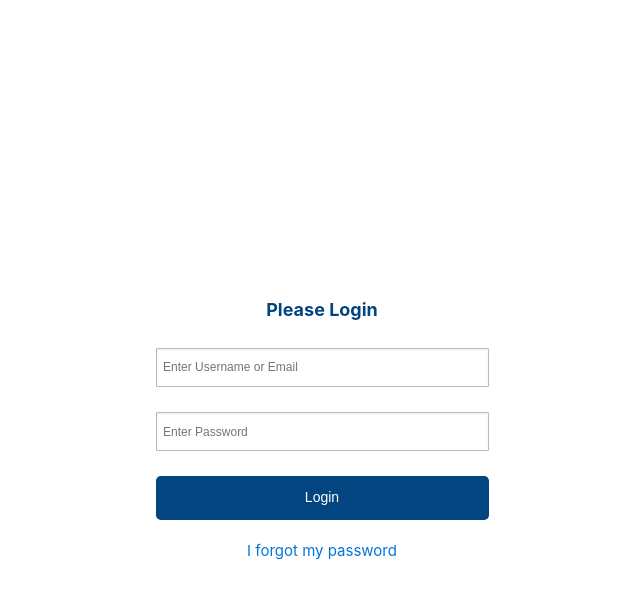
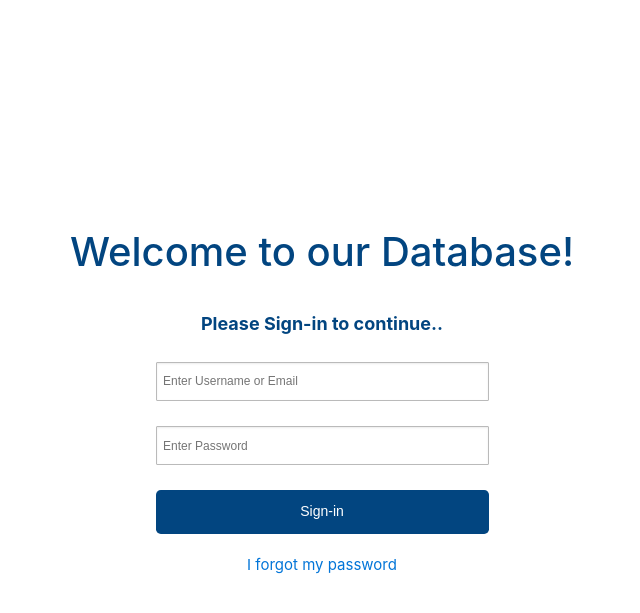
Before and after one commit to tunnr/webprog, a PHP site: page / in a window 1280 px wide. Shown: the top 613 px of the page, without its empty margins (318-958 px from the left). Run offline with PHP 8.4, Linux system fonts and the light colour scheme.

Commit message:
Login GUI re
Login GUI re-uploaded.
bootstrap added

```diff
--- a/css/login.css
+++ b/css/login.css
@@ -1,9 +1,10 @@
-/*    --------------------------------------------------
-	:: Login Section
-	-------------------------------------------------- */
+header {
+    text-align: center;
+    margin: 230px 0px 0px 0px;
+    color:#024580;
+}
 #login {
-    padding-top: 50px;
-    margin: 250px 0px 0px 0px;
+    margin: 40px 0px 0px 0px;
 }
 #login .form-wrap {
     width: 30%;
@@ -33,10 +34,6 @@
 	text-align: center;
 	display: block;
 }
-
-/*    --------------------------------------------------
-    Inputs & Buttons
-	-------------------------------------------------- */
 .form-control {
     color: #212121;
 }
--- a/index.php
+++ b/index.php
@@ -7,7 +7,10 @@
         <title>Multipurpose database website</title>
     </head>
     <body>
-        <!-- The login file doesn't have <header> and <nav> tag -->
+        <header>
+            <h1>Welcome to our Database!</h1>
+        </header>
+        <!-- The login file doesn't have <nav> tag -->
         <article>
             <section id="login">
                 <!-- Here comes the login form -->
@@ -16,7 +19,7 @@
                         <div class="row">
                             <div class="col-xl">
                                 <div class="form-wrap">
-                                    <h1>Please Login</h1>
+                                    <h1>Please Sign-in to continue..</h1>
                                         <form role="form" method="post" id="login-form">
                                             <div class="form-group">
                                                 <label for="email" class="sr-only"><b>Username or email</b></label>
@@ -26,7 +29,7 @@
                                                 <label for="key" class="sr-only"><b>Password</b></label>
                                                 <input type="password" placeholder="Enter Password" name="psw"  id="key" required>
                                             </div>
-                                            <button type="submit" id="btn-login" class="btn btn-custom btn-lg btn-block">Login</button>
+                                            <button type="submit" id="btn-login" class="btn btn-custom btn-lg btn-block">Sign-in</button>
                                             <div id="forgot">
                                                 <a href="#">I forgot my password</a>
                                             </div>
```
